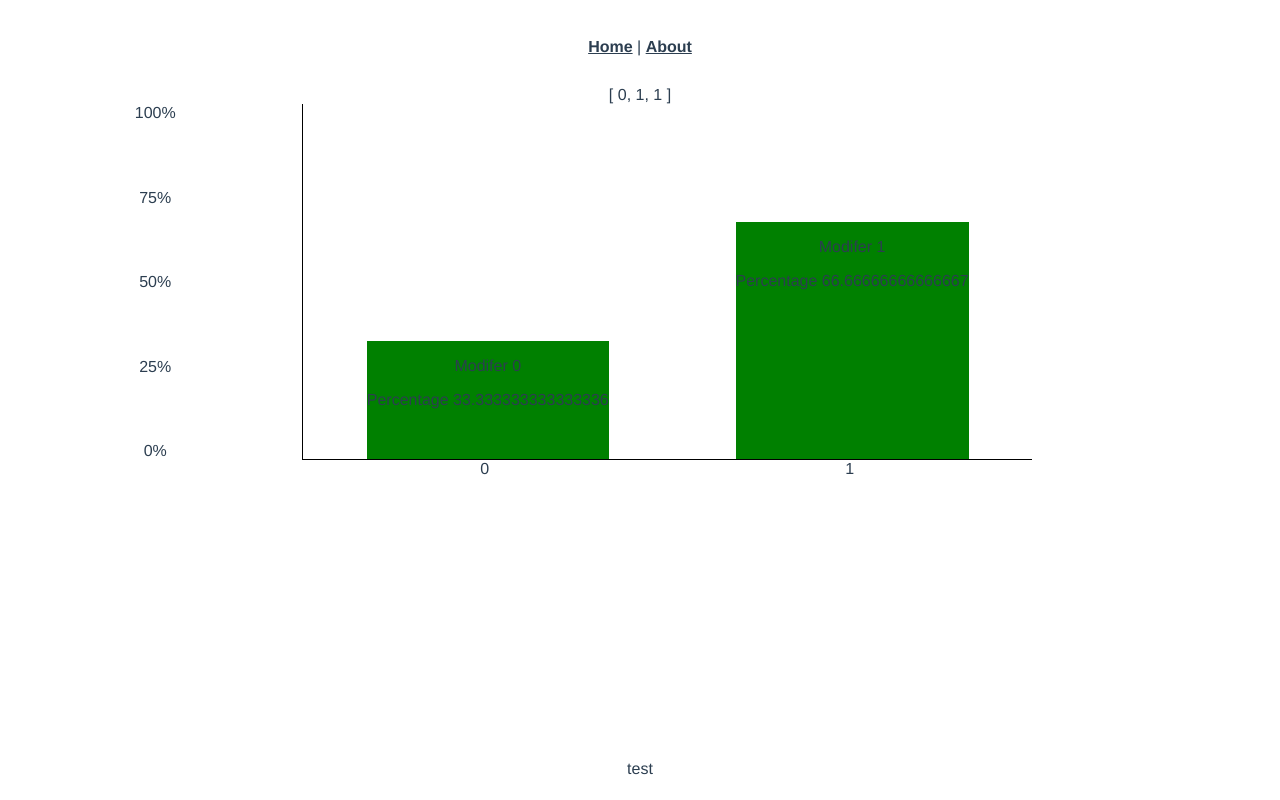
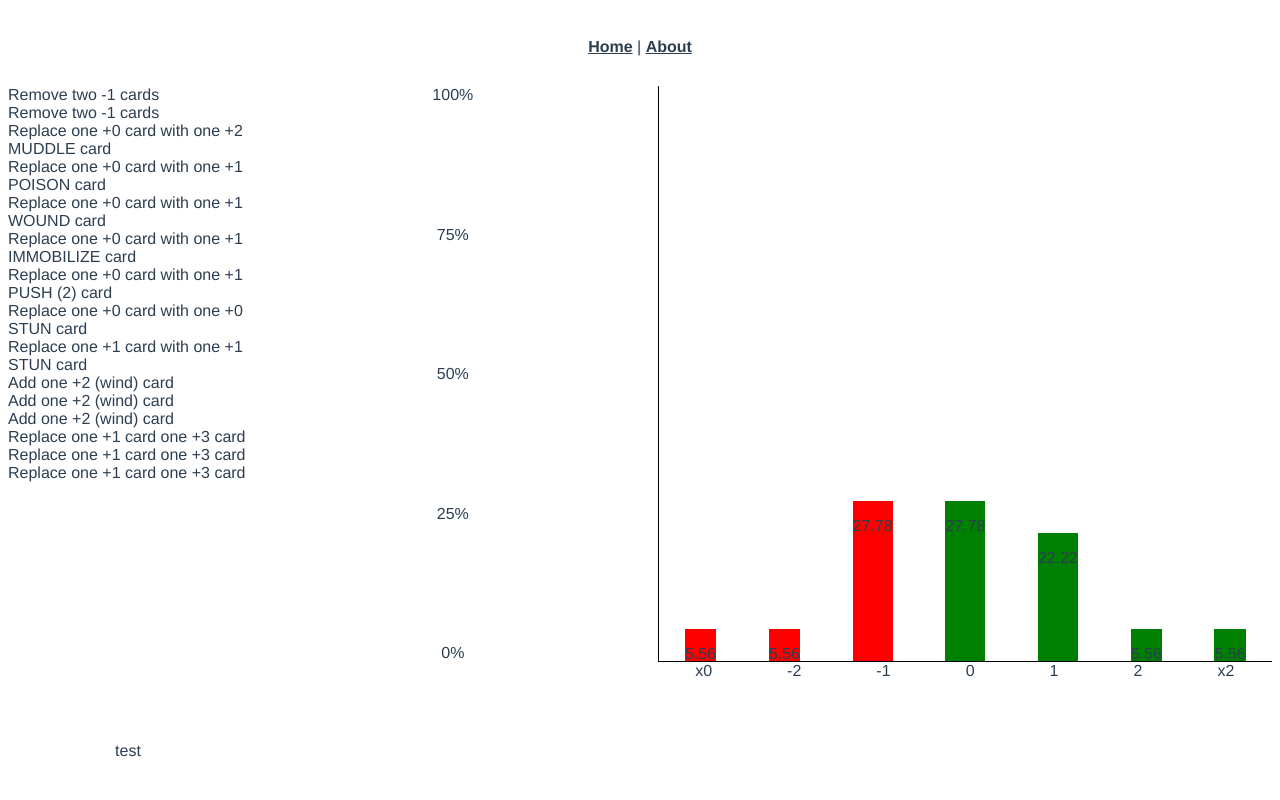
Before and after one commit to wyattnolen/jotl-modifier-helper, a Vue app: page /#/hatchet in a window 1280 px wide. Built offline with nearby package versions, Linux system fonts and the light colour scheme.

Commit message:
Add perks list

```diff
--- a/src/views/Hatchet.vue
+++ b/src/views/Hatchet.vue
@@ -1,26 +1,36 @@
 <template>
-  <article>
-    {{ deck }}
-    <section class="graph">
-      <div class="graph__inner">
+  <article class="helper">
+    <section class="perks">
+      <ul class="perks__list">
+        <li class="perks__listItem" v-for="perk in perks" :key="perk.id">
+          {{ determinePerkText(perk.effect) }}
+        </li>
+      </ul>
+    </section>
+    <section class="chart">
+      <div class="chart__inner">
         <div
           v-for="data in getPercentages"
           :key="data"
-          class="graph__bar"
+          class="chart__bar"
+          :class="[
+            data.type == 'positive'
+              ? 'chart__bar--positive'
+              : 'chart__bar--negative',
+          ]"
           :style="{ '--percent': data.percent + '%' }"
         >
-          <p>Modifer {{ data.modifier }}</p>
-          <p>Percentage {{ data.percent }}</p>
+          <p>{{ data.percent }}</p>
         </div>
       </div>
-      <ul class="graph__axis graph__axis--y">
+      <ul class="chart__axis chart__axis--y">
         <li>100%</li>
         <li>75%</li>
         <li>50%</li>
         <li>25%</li>
         <li>0%</li>
       </ul>
-      <ul class="graph__axis graph__axis--x">
+      <ul class="chart__axis chart__axis--x">
         <li v-for="modifier in getUniqueValues" :key="modifier">
           {{ modifier }}
         </li>
@@ -40,8 +50,44 @@ export default {
   },
   data: function() {
     return {
-      deck: [0, 1, 1],
-      perks: [],
+      deck: [
+        "x0",
+        "-2",
+        "-1",
+        "-1",
+        "-1",
+        "-1",
+        "-1",
+        "0",
+        "0",
+        "0",
+        "0",
+        "0",
+        "1",
+        "1",
+        "1",
+        "1",
+        "2",
+        "x2",
+      ],
+      specialEffects: [],
+      perks: [
+        { id: "1", effect: "1" },
+        { id: "2", effect: "1" },
+        { id: "3", effect: "2" },
+        { id: "4", effect: "3" },
+        { id: "5", effect: "4" },
+        { id: "6", effect: "5" },
+        { id: "7", effect: "6" },
+        { id: "8", effect: "7" },
+        { id: "9", effect: "8" },
+        { id: "10", effect: "9" },
+        { id: "11", effect: "9" },
+        { id: "12", effect: "9" },
+        { id: "13", effect: "10" },
+        { id: "14", effect: "10" },
+        { id: "15", effect: "10" },
+      ],
       selectedPerks: [],
     };
   },
@@ -56,8 +102,15 @@ export default {
       let chartData = [];
       this.getUniqueValues.forEach((modifier) => {
         let numItems = this.deck.filter((card) => card === modifier);
-        let percentage = (numItems.length * 100) / this.getTotalAmount;
-        chartData.push({ modifier: modifier, percent: percentage });
+        let percentage = (
+          (numItems.length * 100) /
+          this.getTotalAmount
+        ).toFixed(2);
+        chartData.push({
+          modifier: modifier,
+          percent: percentage,
+          type: this.determineType(modifier),
+        });
       });
       return chartData;
     },
@@ -67,22 +120,85 @@ export default {
   },
   watch: {},
   methods: {
+    determineType(modifier) {
+      let type = "";
+      if (modifier >= 0 || modifier == "x2") {
+        type = "positive";
+      } else if (modifier < 0 || modifier == "x0") {
+        type = "negative";
+      }
+      return type;
+    },
+    determinePerkText(effect) {
+      let text = "";
+      switch (effect) {
+        case "1":
+          text = "Remove two -1 cards";
+          break;
+        case "2":
+          text = "Replace one +0 card with one +2 MUDDLE card";
+          break;
+        case "3":
+          text = "Replace one +0 card with one +1 POISON card";
+          break;
+        case "4":
+          text = "Replace one +0 card with one +1 WOUND card";
+          break;
+        case "5":
+          text = "Replace one +0 card with one +1 IMMOBILIZE card";
+          break;
+        case "6":
+          text = "Replace one +0 card with one +1 PUSH (2) card";
+          break;
+        case "7":
+          text = "Replace one +0 card with one +0 STUN card";
+          break;
+        case "8":
+          text = "Replace one +1 card with one +1 STUN card";
+          break;
+        case "9":
+          text = "Add one +2 (wind) card";
+          break;
+        case "10":
+          text = "Replace one +1 card one +3 card";
+          break;
+        default:
+          break;
+      }
+      return text;
+    },
     test() {
-      this.deck.push("1");
+      this.deck.push(1);
     },
   },
 };
 </script>
 
 <style lang="scss">
-span {
-  font-weight: bold;
+.helper {
+  display: grid;
+  grid-template-areas: "perks chart";
 }
-.graph {
+.perks {
+  grid-area: perks;
+  &__list {
+    display: flex;
+    flex-direction: column;
+    padding: 0;
+    margin: 0;
+    text-align: left;
+  }
+  &__listItem {
+    list-style: none;
+  }
+}
+.chart {
   display: grid;
   grid-template-areas:
     "y chart"
     ".  x";
+  grid-template-rows: 90% 10%;
+  grid-area: chart;
   width: 80vw;
   height: 80vh;
   &__axis {
@@ -114,7 +230,12 @@ span {
   }
   &__bar {
     height: var(--percent);
-    background-color: green;
+    &--positive {
+      background-color: green;
+    }
+    &--negative {
+      background-color: red;
+    }
   }
 }
 </style>
```
